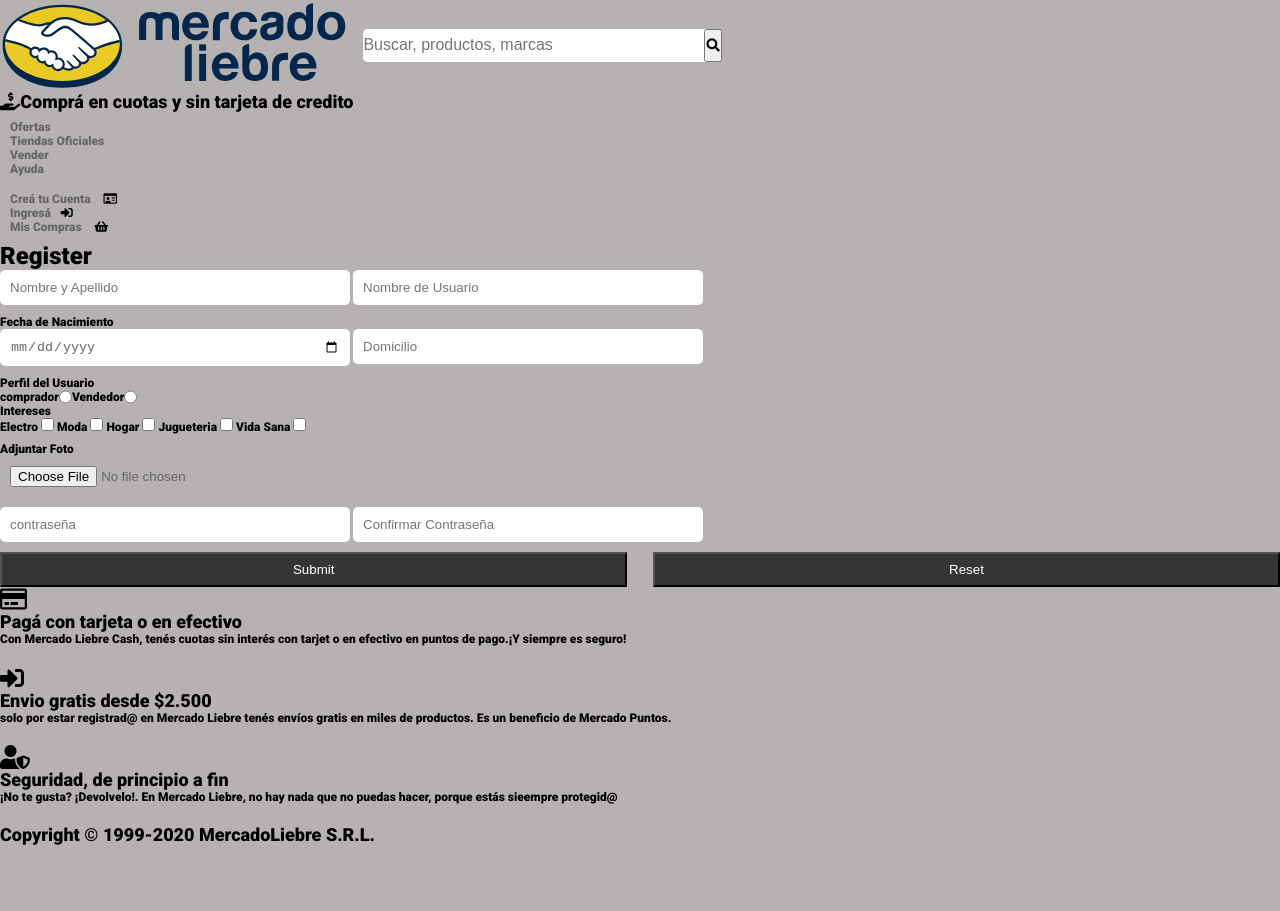
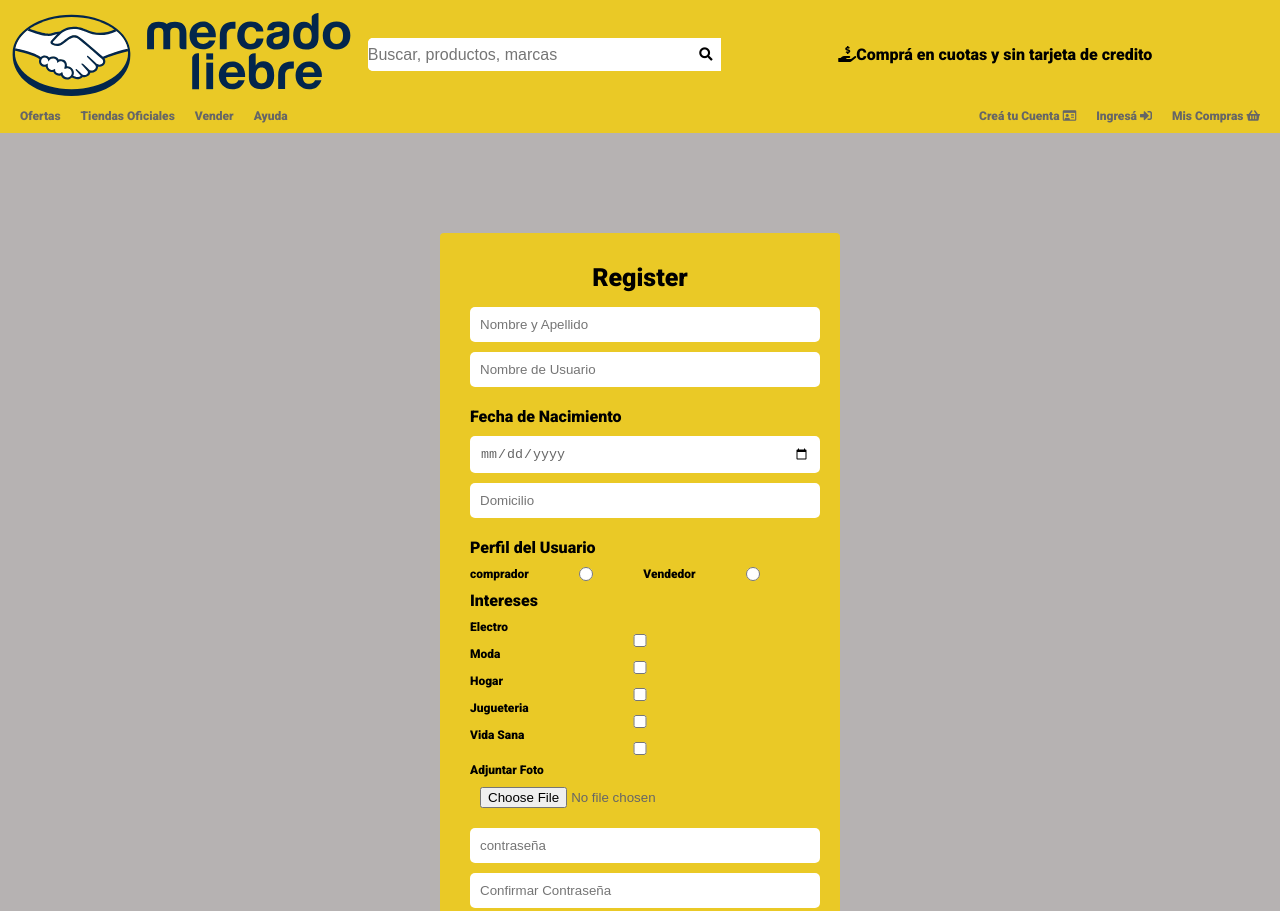
Before and after one commit to paoguzmanok/Mercado-Liebre, a website: page views/register.html in a window 1280 px wide. Shown: the top 911 px of the page. Before the commit the page ends 845 px from the top, so only its background shows below. Drawn offline with Linux system fonts and the light colour scheme; files whose address does not match are found by name; a web font is replaced by a local one.

Commit message:
modifica header/footer

```diff
--- a/views/register.html
+++ b/views/register.html
@@ -1,15 +1,21 @@
-
 <!DOCTYPE html>
 <html lang="en">
   <head>
-    <meta charset="UTF-8">
-    <meta http-equiv="X-UA-Compatible" content="IE=edge">
-    <meta name="viewport" content="width=device-width, initial-scale=1.0">
+    <meta charset="UTF-8" />
+    <meta http-equiv="X-UA-Compatible" content="IE=edge" />
+    <meta name="viewport" content="width=device-width, initial-scale=1.0" />
     <title>Mercado Liebre-register</title>
-     <link rel="preconnect" href="https://fonts.googleapis.com"><link rel="preconnect" href="https://fonts.gstatic.com" crossorigin><link href="https://fonts.googleapis.com/css2?family=Lato:wght@300;400&family=Oswald:wght@200;300&family=Roboto:ital,wght@0,900;1,400;1,700&family=Zen+Dots&display=swap" rel="stylesheet">
+    <link rel="preconnect" href="https://fonts.googleapis.com" />
+    <link rel="preconnect" href="https://fonts.gstatic.com" crossorigin />
+    <link
+      href="https://fonts.googleapis.com/css2?family=Lato:wght@300;400&family=Oswald:wght@200;300&family=Roboto:ital,wght@0,900;1,400;1,700&family=Zen+Dots&display=swap"
+      rel="stylesheet"
+    />
 
-    <link href="https://cdnjs.cloudflare.com/ajax/libs/font-awesome/5.15.3/css/all.min.css"
-rel="stylesheet" />
+    <link
+      href="https://cdnjs.cloudflare.com/ajax/libs/font-awesome/5.15.3/css/all.min.css"
+      rel="stylesheet"
+    />
     <link
       href="https://fonts.googleapis.com/css2?family=Lato:wght@300;400&family=Oswald:wght@200;300&family=Roboto:ital,wght@0,900;1,300;1,400;1,700&family=Zen+Dots&display=swap"
       rel="stylesheet"
@@ -20,97 +26,163 @@
     <title>Mercado-Liebre</title>
   </head>
   <body>
-     <header class="pageHeader">
+    <header class="page-header">
       <div class="header-header">
         <img src="./images/logo-mercado-liebre.svg" class="logo" />
 
-      <form action="/" method="get" class="buscador" >
+        <form action="/" method="get" class="buscador">
           <label for="buscador"></label>
-   <input type="text" name="buscador" id="buscador" placeholder="Buscar, productos, marcas" class="input-buscador">
+          <input
+            type="text"
+            name="buscador"
+            id="buscador"
+            class="input-buscador"
+            placeholder="Buscar, productos, marcas"
+          />
 
-  <button type="submit"><i class="fas fa-search"></i></button>
+          <button type="submit" class="button-search">
+            <i class="fas fa-search"></i>
+          </button>
         </form>
-      <p class="compras">
+
+        <div class="title-header">
+          <p>
+            <i class="fas fa-hand-holding-usd"></i>Comprá en cuotas y sin
+            tarjeta de credito
+          </p>
         </div>
-        <div class="compras-1">
-       <h2><i class="fas fa-hand-holding-usd" ></i>Comprá en cuotas y sin tarjeta de credito</h2>
-
       </div>
 
-      <nav>
-        <ul class="list">
+      <nav class="nav-list">
+        <ul class="nav-list-1">
           <li><a href="#">Ofertas </a></li>
           <li><a href="#">Tiendas Oficiales</a></li>
           <li><a href="#">Vender</a></li>
           <li><a href="#">Ayuda</a></li>
         </ul>
 
-        <ul class="list">
-        <li><a href="register">Creá tu Cuenta  </a><i class="far fa-id-card"></i></li>
-        <li><a href="login">Ingresá</a><i class="fas fa-sign-in-alt"></i></li>
-        <li><a href="#">Mis Compras </a><i class="fas fa-shopping-basket"></i></li>
+        <ul class="nav-list-2">
+          <li>
+            <a href="register"
+              >Creá tu Cuenta <i class="far fa-id-card"></i>
+            </a>
+          </li>
+          <li>
+            <a href="login">Ingresá <i class="fas fa-sign-in-alt"></i></a>
+          </li>
+          <li>
+            <a href="#">Mis Compras <i class="fas fa-shopping-basket"></i> </a>
+          </li>
         </ul>
       </nav>
+
       <div class="burger-menu">
- <i class="fas fa-bars" ></i>
-      </u>
-
+        <i class="fas fa-bars"></i>
+      </div>
     </header>
     <main>
-        <form action="register" method="get" class="form">
-            <h1 class="titulo">Register</h1>
+      <form action="register" method="get" class="form-register">
+        <h1 class="titulo-form-register">Register</h1>
         <label for="nombre y apellido"> </label>
-            <input type="text" name="nombre y apellido" id="nombre" placeholder="Nombre y Apellido" class="input">
+        <input
+          type="text"
+          name="nombre y apellido"
+          id="nombre"
+          placeholder="Nombre y Apellido"
+          class="input"
+        />
         <label for="nombre de usuario"></label>
-            <input type="text" name="nombre de usuario" id="usuario" placeholder="Nombre de Usuario" class="input">
-            <label for="fecha de nacimiento"><p class="fecha-nacimiento">Fecha de Nacimiento</p></label>
-            <input type="date" name="fecha de nacimiento" id="fecha de nacimiento" class="input">
+        <input
+          type="text"
+          name="nombre de usuario"
+          id="usuario"
+          placeholder="Nombre de Usuario"
+          class="input"
+        />
+        <label for="fecha de nacimiento"
+          ><p class="subtitulos">Fecha de Nacimiento</p></label
+        >
+        <input
+          type="date"
+          name="fecha de nacimiento"
+          id="fecha de nacimiento"
+          class="input"
+        />
         <label for="domicilio"></label>
-            <input type="text" name="domicilio" id="domicilio" placeholder="Domicilio" class="input">
+        <input
+          type="text"
+          name="domicilio"
+          id="domicilio"
+          placeholder="Domicilio"
+          class="input"
+        />
 
-            <label for="perfil del usuario"><p class="perfil">Perfil del Usuario</p></label>
+        <label for="perfil del usuario">
+          <p class="subtitulos">Perfil del Usuario</p></label
+        >
         <div class="perfil-usuario">
           <label for="si">comprador</label>
-            <input type="radio" name="perfil usuario" id="si" value="si"  class="comprador">
+          <input
+            type="radio"
+            name="perfil usuario"
+            id="si"
+            value="si"
+            class="opcion-comprador"
+          />
           <label for="no">Vendedor</label>
-              <input type="radio" name="perfil usuario" id="no" value="no" class="vendedor" >
+          <input
+            type="radio"
+            name="perfil usuario"
+            id="no"
+            value="no"
+            class="opcion-vendedor"
+          />
         </div>
-              <label for="intereses"><p class="intereses">Intereses</p></label>
+        <label for="intereses"><p class="subtitulos">Intereses</p></label>
 
-                <div class="checkbox">
+        <div class="style-checkbox">
           <label for="electro">Electro</label>
-                <input type="checkbox" value="electro">
+          <input type="checkbox" value="electro" />
           <label for="moda">Moda</label>
-                 <input type="checkbox" name="moda"id="moda">
+          <input type="checkbox" name="moda" id="moda" />
           <label for="hogar">Hogar</label>
-                 <input type="checkbox" name="hogar"id="hogar">
+          <input type="checkbox" name="hogar" id="hogar" />
           <label for="hogar">Jugueteria</label>
-                 <input type="checkbox" name="jugueteria"id="jugueteria">
+          <input type="checkbox" name="jugueteria" id="jugueteria" />
           <label for="vida sana">Vida Sana</label>
-                 <input type="checkbox" name="vida sana"id="vida sana">
-
+          <input type="checkbox" name="vida sana" id="vida sana" />
         </div>
 
         <div>
-                 <label for="foto" ><p class="foto-p">Adjuntar Foto</p></label>
-                 <input type="file" name="foto" id="foto" class="input">
+          <label for="foto"><p class="foto-p">Adjuntar Foto</p></label>
+          <input type="file" name="foto" id="foto" class="input" />
         </div>
         <label for="contraseña"></label>
-                 <input type="password" name="contraseña" id="contraseña" placeholder="contraseña" class="input">
+        <input
+          type="password"
+          name="contraseña"
+          id="contraseña"
+          placeholder="contraseña"
+          class="input"
+        />
         <label for="confirmar contraseña"></label>
-                 <input type="password "name="confirmar contraseña" id="confirmar contraseña" placeholder="Confirmar Contraseña" class="input">
+        <input
+          type="password"
+          name="confirmar contraseña"
+          id="confirmar contraseña"
+          placeholder="Confirmar Contraseña"
+          class="input"
+        />
         <div class="button">
-                 <input type="submit" name="Enviar" id="enviar" class="enviar">
-                 <input type="reset" name="Reset" id="reset" class="reset">
+          <input type="submit" name="Enviar" id="enviar" class="enviar" />
+          <input type="reset" name="Reset" id="reset" class="reset" />
         </div>
       </form>
     </main>
     <footer class="footer">
-      <section class="centerFooter">
+      <section class="full-Footer">
         <div class="footer-credit">
-        <div class="credit-card">
           <i class="far fa-credit-card"></i>
-        </div>
           <h2><strong>Pagá con tarjeta o en efectivo</strong></h2>
           <p class="p-footer">
             Con Mercado Liebre Cash, tenés cuotas sin interés con tarjet o en
@@ -118,30 +190,25 @@
           </p>
         </div>
         <div class="footer-arrow">
-      <div class="arrow">
           <i class="fas fa-sign-in-alt"></i>
-      </div>
+
           <h2><strong>Envio gratis desde $2.500</strong></h2>
           <p class="p-footer">
-        solo por estar registrad@ en Mercado Liebre tenés envíos gratis en miles
-        de productos. Es un beneficio de Mercado Puntos.
+            solo por estar registrad@ en Mercado Liebre tenés envíos gratis en
+            miles de productos. Es un beneficio de Mercado Puntos.
           </p>
         </div>
         <div class="footer-shield">
-      <div class="shield">
           <i class="fas fa-user-shield"></i>
-      </div>
-
           <h2><strong>Seguridad, de principio a fin</strong></h2>
           <p class="p-footer">
-        ¡No te gusta? ¡Devolvelo!. En Mercado Liebre, no hay nada que no puedas
-        hacer, porque estás sieempre protegid@
+            ¡No te gusta? ¡Devolvelo!. En Mercado Liebre, no hay nada que no
+            puedas hacer, porque estás sieempre protegid@
           </p>
         </div>
-
       </section>
-      <div class="copy">
-      <h2><strong>Copyright © 1999-2020 MercadoLiebre S.R.L.</strong></h2>
+      <div class="footer-copyr">
+        <h4><strong>Copyright © 1999-2020 MercadoLiebre S.R.L.</strong></h4>
       </div>
     </footer>
   </body>
```
Lines whose indentation alone changed are shown as unchanged.
